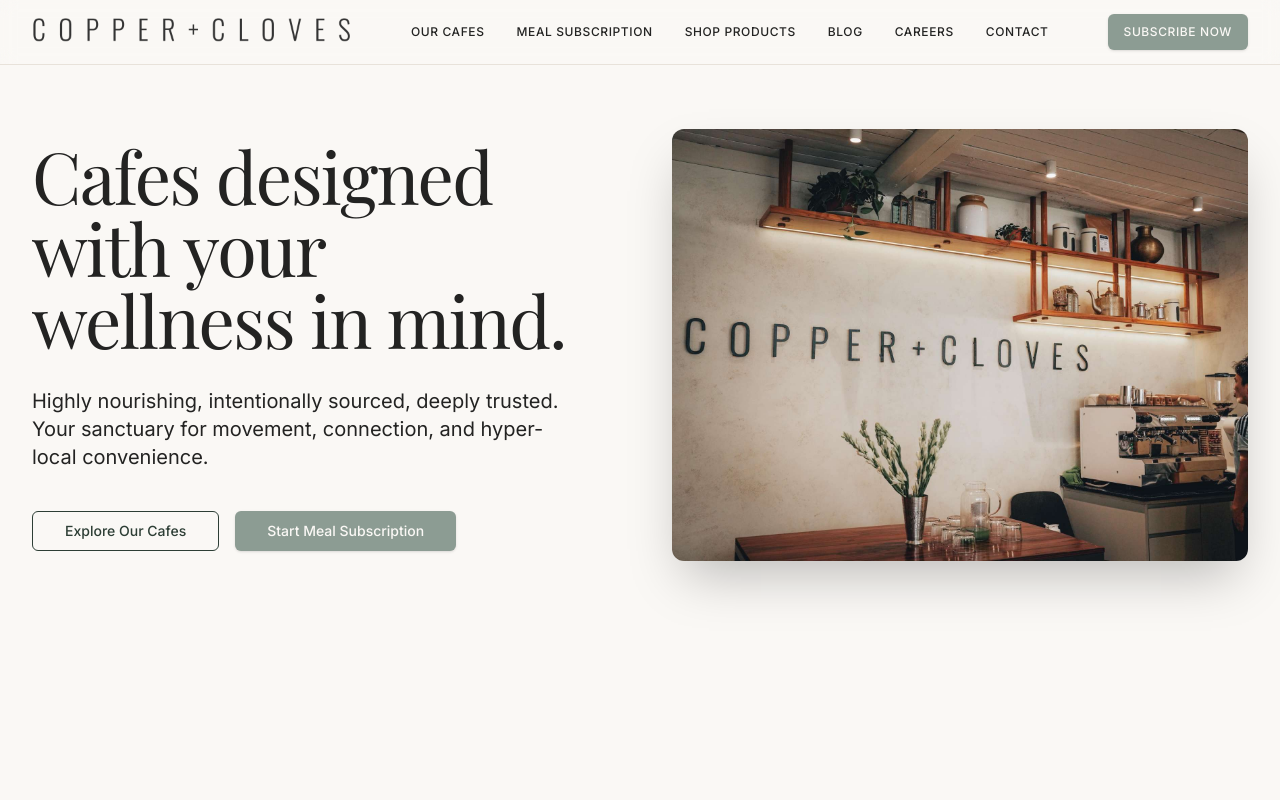
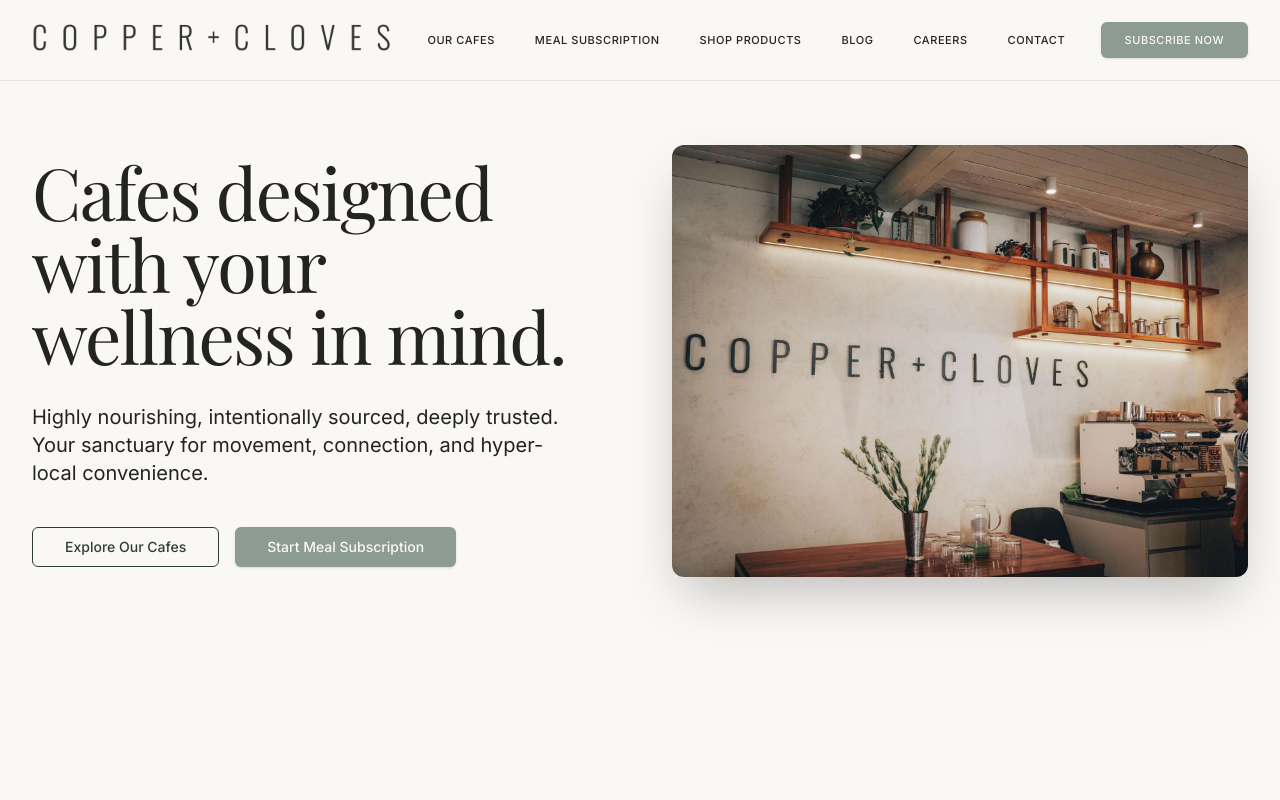
Before and after one commit to sarahVibeCoderAI/sg-ecf5e123-07c8-46f2-898f-2a564bd0e84d-1785751779, a Next.js app: page / in a window 1280 px wide. Shown: the top 800 px of the page. Built offline with nearby package versions, Linux system fonts and the light colour scheme; a web font is replaced by a local one.

Commit message:
style(ui): adjust navigation bar spacing

```diff
--- a/src/components/Navigation.tsx
+++ b/src/components/Navigation.tsx
@@ -5,60 +5,64 @@
 export function Navigation() {
   return (
     <nav className="sticky top-0 z-50 w-full border-b border-border/40 bg-background/95 backdrop-blur supports-[backdrop-filter]:bg-background/80">
-      <div className="container flex h-16 items-center justify-between">
-        <Link href="/" className="flex items-center">
+      <div className="container">
+        <div className="flex h-20 items-center justify-between gap-8">
+          <Link href="/" className="flex-shrink-0">
             <Image
               src="/logo-horizontal.png"
               alt="Copper + Cloves"
-            width={180}
-            height={40}
-            className="h-8 w-auto"
+              width={160}
+              height={36}
+              className="h-9 w-auto"
               priority
             />
           </Link>
 
-        <div className="hidden md:flex items-center space-x-8">
+          <div className="hidden lg:flex items-center justify-center flex-1 gap-10">
             <Link
               href="/cafes"
-            className="text-xs font-medium text-foreground/80 hover:text-primary transition-colors uppercase tracking-wide"
+              className="text-[11px] font-medium text-foreground/70 hover:text-primary transition-colors uppercase tracking-wider whitespace-nowrap"
             >
               Our Cafes
             </Link>
             <Link
               href="/subscription"
-            className="text-xs font-medium text-foreground/80 hover:text-primary transition-colors uppercase tracking-wide"
+              className="text-[11px] font-medium text-foreground/70 hover:text-primary transition-colors uppercase tracking-wider whitespace-nowrap"
             >
               Meal Subscription
             </Link>
             <Link
               href="/products"
-            className="text-xs font-medium text-foreground/80 hover:text-primary transition-colors uppercase tracking-wide"
+              className="text-[11px] font-medium text-foreground/70 hover:text-primary transition-colors uppercase tracking-wider whitespace-nowrap"
             >
               Shop Products
             </Link>
             <Link
               href="/blog"
-            className="text-xs font-medium text-foreground/80 hover:text-primary transition-colors uppercase tracking-wide"
+              className="text-[11px] font-medium text-foreground/70 hover:text-primary transition-colors uppercase tracking-wider whitespace-nowrap"
             >
               Blog
             </Link>
             <Link
               href="/careers"
-            className="text-xs font-medium text-foreground/80 hover:text-primary transition-colors uppercase tracking-wide"
+              className="text-[11px] font-medium text-foreground/70 hover:text-primary transition-colors uppercase tracking-wider whitespace-nowrap"
             >
               Careers
             </Link>
             <Link
               href="/contact"
-            className="text-xs font-medium text-foreground/80 hover:text-primary transition-colors uppercase tracking-wide"
+              className="text-[11px] font-medium text-foreground/70 hover:text-primary transition-colors uppercase tracking-wider whitespace-nowrap"
             >
               Contact
             </Link>
           </div>
 
-        <Button asChild className="text-xs uppercase tracking-wide">
+          <div className="flex-shrink-0">
+            <Button asChild size="default" className="text-[11px] uppercase tracking-wider px-6">
               <Link href="/subscription">Subscribe Now</Link>
             </Button>
+          </div>
+        </div>
       </div>
     </nav>
   );
```
Lines whose indentation alone changed are shown as unchanged.
